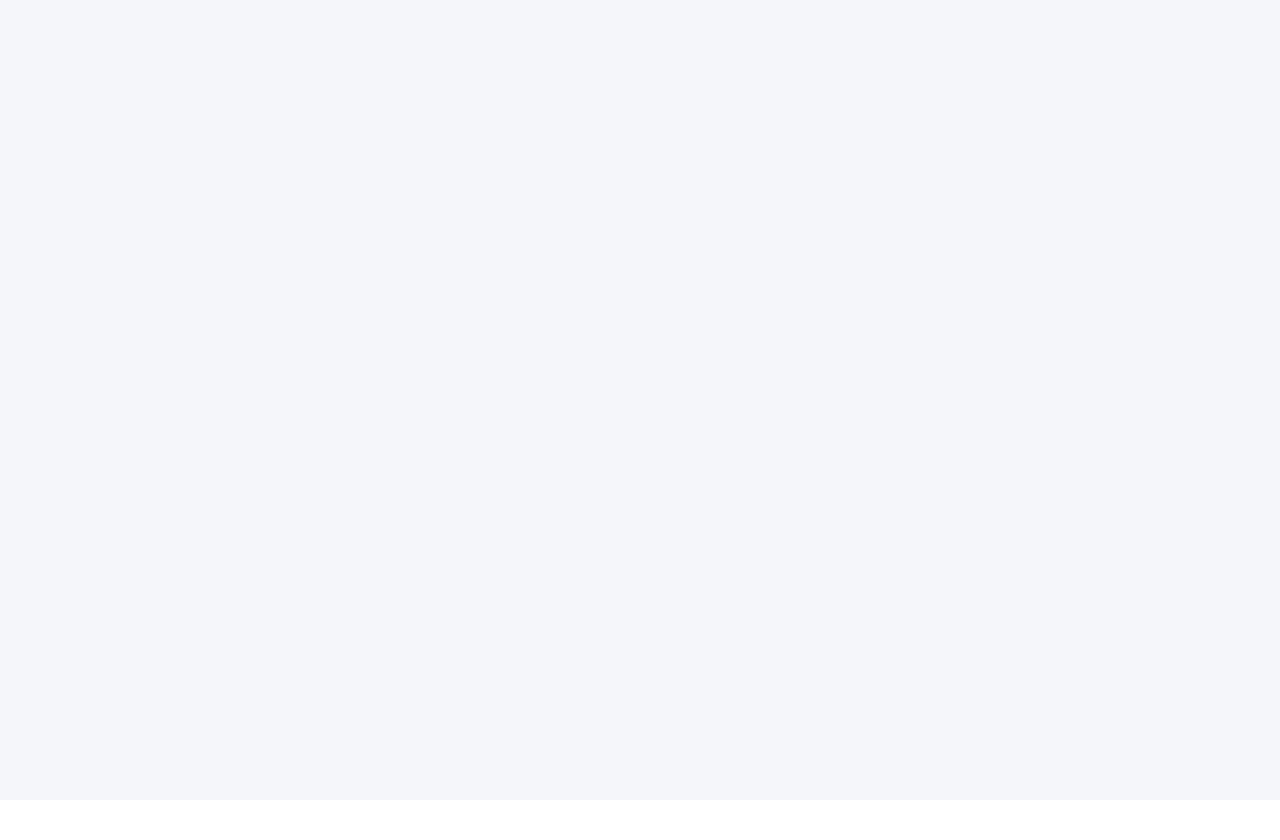
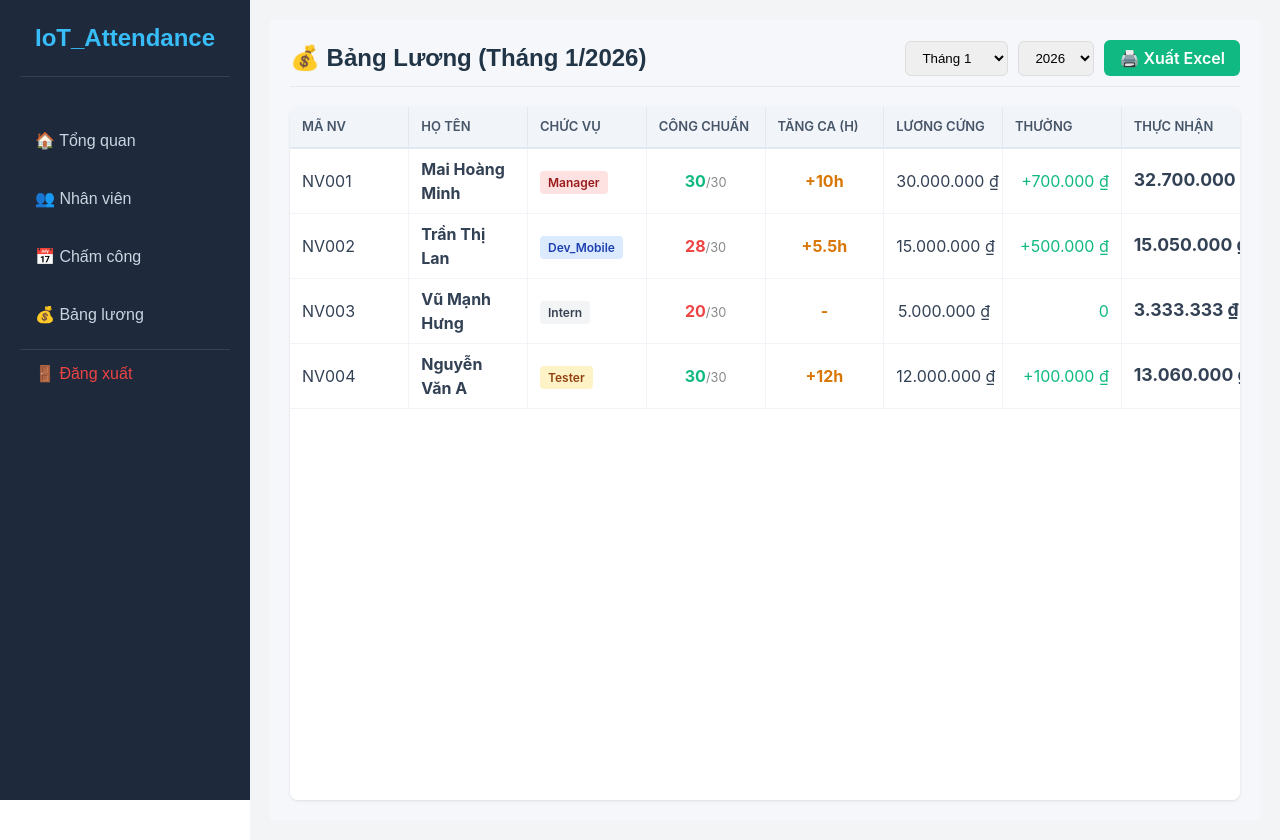
Before and after one commit to Ldieu0604/IoT_Attendance_FE, a React (Vite) app in the folder dashboard/: page /payroll in a window 1280 px wide. Before the commit this address had no page. Before the commit the page ends 800 px from the top, so only its background shows below. Built offline with nearby package versions, Linux system fonts and the light colour scheme.

Commit message:
them tab bang luong

```diff
--- a/dashboard/src/App.jsx
+++ b/dashboard/src/App.jsx
@@ -6,6 +6,7 @@ import Login from './pages/login';
 import Employees from './pages/employees';
 import Dashboard from './pages/dashboard';
 import Attendance from './pages/attendance';
+import Payroll from './pages/payroll';
 
 const MainLayout = () => {
   return (
@@ -22,7 +23,7 @@ function App() {
   return (
     <BrowserRouter>
       <Routes>
-        {/* --- TRANG LOGIN (Không có Sidebar) --- */}
+        {/* --- TRANG LOGIN --- */}
         <Route path="/" element={<Navigate to="/login" replace />} />
         <Route path="/login" element={<Login />} />
 
@@ -31,6 +32,7 @@ function App() {
           <Route path="/dashboard" element={<Dashboard />} />
           <Route path="/employees" element={<Employees />} />
           <Route path="/attendance" element={<Attendance />} />
+          <Route path="/payroll" element={<Payroll />} />
         </Route>
 
       </Routes>
--- a/dashboard/src/components/sideBar.jsx
+++ b/dashboard/src/components/sideBar.jsx
@@ -27,6 +27,9 @@ const Sidebar = () => {
         <li className={isActive('/attendance')}>
           <Link to="/attendance">📅 Chấm công</Link>
         </li>
+        <li className={isActive('/payroll')}>
+          <Link to="/payroll">💰 Bảng lương</Link>
+        </li>
         <li style={{ marginTop: 'auto', borderTop: '1px solid #334155' }}>
           <a href="#" onClick={handleLogout} style={{ color: '#ef4444' }}>
             🚪 Đăng xuất
--- /dev/null
+++ b/dashboard/src/pages/payroll.css
@@ -0,0 +1,48 @@
+/* Style riêng cho các vị trí công việc để dễ nhìn */
+.badge-pos {
+    padding: 4px 8px;
+    border-radius: 4px;
+    font-size: 12px;
+    font-weight: 600;
+}
+.badge-pos.Manager { background: #fee2e2; color: #991b1b; }
+.badge-pos.Dev_Mobile { background: #dbeafe; color: #1e40af; }
+.badge-pos.Intern { background: #f3f4f6; color: #374151; }
+.badge-pos.Tester { background: #fef3c7; color: #92400e; }
+
+/* Căn chỉnh cột số liệu */
+.text-center { text-align: center; }
+.text-right { text-align: right; }
+
+.total-cell {
+    font-weight: bold;
+    color: #059669; /* Màu xanh lá đậm */
+    font-size: 1.1em;
+}
+
+.btn-export {
+    background-color: #10b981;
+    color: white;
+    border: none;
+    padding: 8px 15px;
+    border-radius: 6px;
+    cursor: pointer;
+    font-weight: 600;
+}
+.btn-export:hover {
+    background-color: #059669;
+}
+
+.filter-group {
+    display: flex;
+    gap: 10px;
+    align-items: center;
+}
+
+.filter-group select {
+    padding: 8px 12px;
+    border: 1px solid #ddd;
+    border-radius: 6px;
+    outline: none;
+    cursor: pointer;
+}
--- /dev/null
+++ b/dashboard/src/pages/payroll.jsx
@@ -0,0 +1,169 @@
+import React, { useState, useEffect } from 'react';
+import './payroll.css';
+
+// --- 1. ĐƯA DỮ LIỆU MOCK VÀ HÀM TÍNH TOÁN RA NGOÀI COMPONENT ---
+// Việc này giúp chúng trở thành biến tĩnh, React sẽ không bắt bẻ trong useEffect nữa.
+
+const MOCK_DATA = [
+    {
+      id: 1,
+      emp_code: 'NV001',
+      full_name: 'Mai Hoàng Minh',
+      position: 'Manager',
+      monthly_salary: 30000000,
+      bonus_salary: 700000,
+      overtime_rate: 200000,
+      work_days: 30,
+      overtime_hours: 10,
+    },
+    {
+      id: 2,
+      emp_code: 'NV002',
+      full_name: 'Trần Thị Lan',
+      position: 'Dev_Mobile',
+      monthly_salary: 15000000,
+      bonus_salary: 500000,
+      overtime_rate: 100000,
+      work_days: 28,
+      overtime_hours: 5.5,
+    },
+    {
+      id: 3,
+      emp_code: 'NV003',
+      full_name: 'Vũ Mạnh Hưng',
+      position: 'Intern',
+      monthly_salary: 5000000,
+      bonus_salary: 0,
+      overtime_rate: 30000,
+      work_days: 20,
+      overtime_hours: 0,
+    },
+    {
+      id: 4,
+      emp_code: 'NV004',
+      full_name: 'Nguyễn Văn A',
+      position: 'Tester',
+      monthly_salary: 12000000,
+      bonus_salary: 100000,
+      overtime_rate: 80000,
+      work_days: 30,
+      overtime_hours: 12,
+    }
+];
+
+const calculateSalary = (data) => {
+    return data.map(emp => {
+        const dailyRate = emp.monthly_salary / 30;
+        const baseSalaryReceived = dailyRate * emp.work_days;
+        const overtimePay = emp.overtime_hours * emp.overtime_rate;
+        const total = baseSalaryReceived + overtimePay + emp.bonus_salary;
+
+        return {
+            ...emp,
+            total_salary: Math.round(total)
+        };
+    });
+};
+
+// --- 2. COMPONENT CHÍNH ---
+const Payroll = () => {
+  const [payrollList, setPayrollList] = useState([]);
+  const [month, setMonth] = useState(new Date().getMonth() + 1);
+  const [year, setYear] = useState(new Date().getFullYear());
+  const [loading, setLoading] = useState(false);
+
+  // Định dạng tiền tệ
+  const formatCurrency = (amount) => {
+    return new Intl.NumberFormat('vi-VN', { style: 'currency', currency: 'VND' }).format(amount);
+  };
+
+  // useEffect giờ sẽ sạch sẽ, không báo lỗi
+  useEffect(() => {
+    const fetchPayrollData = async () => {
+        setLoading(true);
+
+        // Giả lập chờ 0.5 giây
+        await new Promise(resolve => setTimeout(resolve, 500));
+
+        const calculatedData = calculateSalary(MOCK_DATA);
+        setPayrollList(calculatedData);
+        setLoading(false);
+    };
+
+    fetchPayrollData();
+  }, [month, year]);
+
+  return (
+    <div className="page-container">
+      <div className="page-header">
+        <h1>💰 Bảng Lương (Tháng {month}/{year})</h1>
+
+        <div className="filter-group">
+          <select value={month} onChange={(e) => setMonth(parseInt(e.target.value))}>
+            {[...Array(12)].map((_, i) => (
+              <option key={i + 1} value={i + 1}>Tháng {i + 1}</option>
+            ))}
+          </select>
+          <select value={year} onChange={(e) => setYear(parseInt(e.target.value))}>
+            <option value="2025">2025</option>
+            <option value="2026">2026</option>
+          </select>
+          <button className="btn-export">🖨️ Xuất Excel</button>
+        </div>
+      </div>
+
+      <div className="employee-table-wrapper">
+        <table className="employee-table">
+          <thead>
+            <tr>
+              <th>Mã NV</th>
+              <th>Họ tên</th>
+              <th>Chức vụ</th>
+              <th className="text-center">Công chuẩn</th>
+              <th className="text-center">Tăng ca (h)</th>
+              <th className="text-right">Lương cứng</th>
+              <th className="text-right">Thưởng</th>
+              <th className="text-right">Thực nhận</th>
+            </tr>
+          </thead>
+          <tbody>
+            {loading ? (
+                <tr><td colSpan="8" style={{textAlign:'center', padding: 20}}>⏳ Đang tính toán...</td></tr>
+            ) : (
+                payrollList.map((emp) => (
+                    <tr key={emp.id}>
+                        <td>{emp.emp_code}</td>
+                        <td><strong>{emp.full_name}</strong></td>
+                        <td><span className={`badge-pos ${emp.position}`}>{emp.position}</span></td>
+
+                        <td className="text-center">
+                            <span style={{fontWeight:'bold', color: emp.work_days < 30 ? '#ef4444' : '#10b981'}}>
+                                {emp.work_days}
+                            </span>
+                            <span style={{color:'#888', fontSize:'0.8em'}}>/30</span>
+                        </td>
+
+                        <td className="text-center" style={{color: '#d97706', fontWeight:'bold'}}>
+                            {emp.overtime_hours > 0 ? `+${emp.overtime_hours}h` : '-'}
+                        </td>
+
+                        <td className="text-right">{formatCurrency(emp.monthly_salary)}</td>
+
+                        <td className="text-right" style={{color:'#10b981'}}>
+                            {emp.bonus_salary > 0 ? `+${formatCurrency(emp.bonus_salary)}` : '0'}
+                        </td>
+
+                        <td className="text-right total-cell">
+                            {formatCurrency(emp.total_salary)}
+                        </td>
+                    </tr>
+                ))
+            )}
+          </tbody>
+        </table>
+      </div>
+    </div>
+  );
+};
+
+export default Payroll;
```
